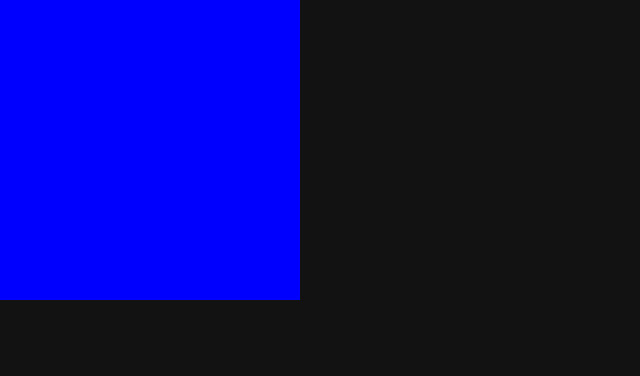
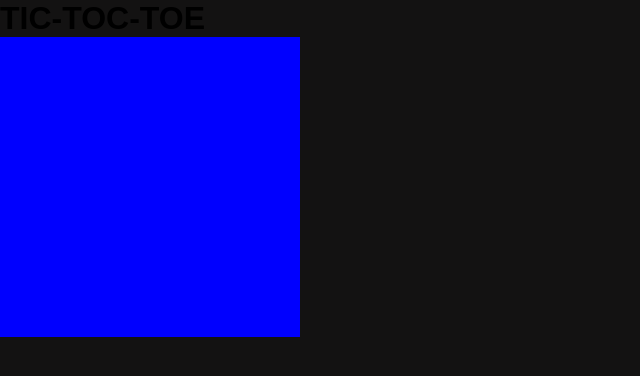
Before and after one commit to Lud-ic/tic-tac-toe, a plain HTML site: page index.html in a window 1280 px wide. Shown: the whole page, without its empty margins (0-640 px from the left). Drawn offline with Linux system fonts and the light colour scheme.

Commit message:
feat: addition of the header

```diff
--- a/index.html
+++ b/index.html
@@ -9,8 +9,12 @@
     <link rel="icon" href="./assets/jogo-da-velha.png" type="image" />
   </head>
   <body>
-    <div id="game_board"></div>
-
+    <header>
+     <h1>TIC-TOC-TOE</h1>
+    </header>
+    <div class="play-area">
+      <div id="game_board"></div>
+    </div>
     <script src="main.js"></script>
   </body>
 </html>
```
